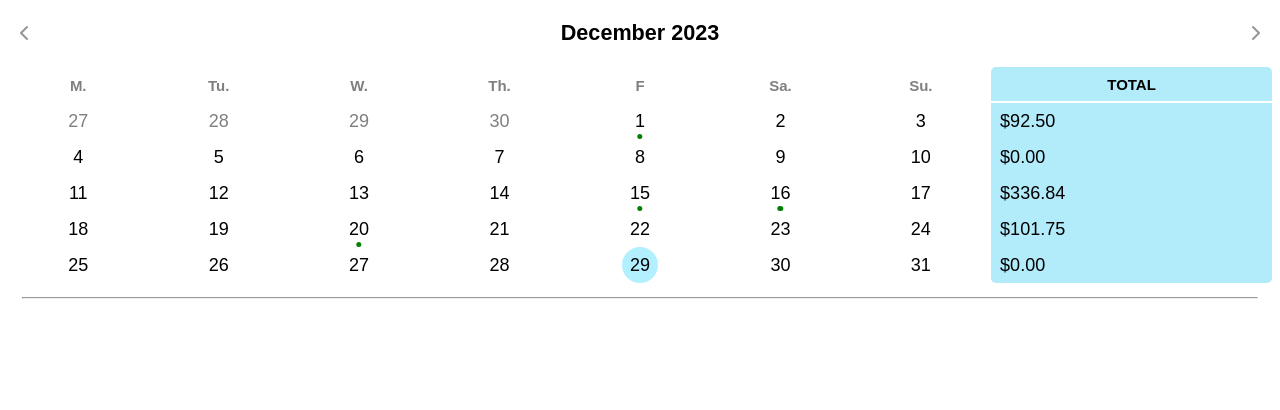
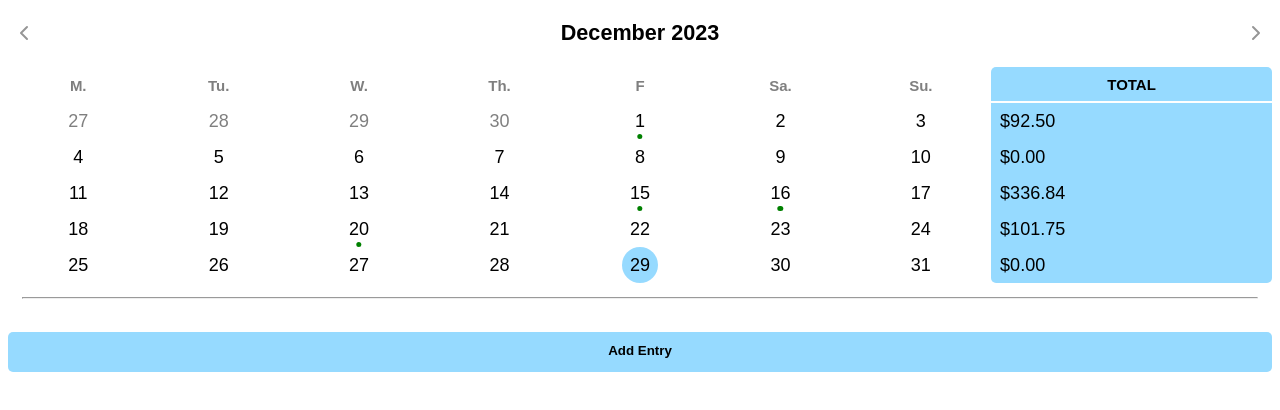
Before and after one commit to MinhQuan-Tran/Payment-Calculator, a Vue app in the folder Payment Calculator/: page / in a window 1280 px wide. Shown: the top 410 px of the page. Built offline with nearby package versions, Linux system fonts and the light colour scheme.

Commit message:
Add Entry functionality

```diff
--- a/Payment Calculator/src/App.vue
+++ b/Payment Calculator/src/App.vue
@@ -110,6 +110,9 @@ export default {
     },
   },
   methods: {
+    addEntry(entry: Entry) {
+      this.entries.push(entry);
+    },
   },
   watch: {
     selectedEntry(entry: Entry | null) {
@@ -126,7 +129,7 @@ export default {
 <template>
   <WeekSchedule :entries="entries" v-model:selected-date="selectedDate" />
   <hr>
-  <DaySchedule :entries="selectedEntries" />
+  <DaySchedule :entries="selectedEntries" @add-entry="addEntry" />
 </template>
 
 <style scoped>
--- a/Payment Calculator/src/assets/main.css
+++ b/Payment Calculator/src/assets/main.css
@@ -1,6 +1,8 @@
 :root {
   font-family: Arial, Helvetica, sans-serif;
   font-size: large;
+
+  --primary-color: 150, 218, 255;
 
   --border-radius: 5px;
 }
--- a/Payment Calculator/src/components/DaySchedule.vue
+++ b/Payment Calculator/src/components/DaySchedule.vue
@@ -8,6 +8,7 @@ export default {
             type: Array as () => Entry[],
         },
     },
+    emits: ["addEntry"],
     methods: {
         toTime(dateStr: string) {
             const date = new Date(dateStr);
@@ -22,6 +23,38 @@ export default {
         entryPay(entry: Entry) {
             const hours = this.hourDiff(entry);
             return entry.payRate * hours;
+        },
+        openAddEntryDialog() {
+            const dialog = document.querySelector("dialog#add-entry-dialog") as HTMLDialogElement;
+            if (dialog) {
+                dialog.showModal();
+            }
+        },
+        closeAddEntryDialog() {
+            const dialog = document.querySelector("dialog#add-entry-dialog") as HTMLDialogElement;
+            if (dialog) {
+                dialog.close();
+            }
+        },
+        addEntry(event: Event) {
+            event.preventDefault();
+
+            const dialog = document.querySelector("dialog#add-entry-dialog") as HTMLDialogElement;
+            if (dialog) {
+                const form = dialog.querySelector("form.add-entry-dialog") as HTMLFormElement;
+                if (form) {
+                    const formData = new FormData(form);
+                    const entry = {
+                        id: (this.entries?.length ?? 0) + 1,
+                        workplace: formData.get("workplace") as string,
+                        payRate: Number(formData.get("payRate")),
+                        from: new Date(formData.get("from") as string).toISOString(),
+                        to: new Date(formData.get("to") as string).toISOString(),
+                    };
+                    this.$emit("addEntry", entry);
+                    dialog.close();
+                }
+            }
         },
         currencyFormat,
     },
@@ -49,15 +82,40 @@ export default {
                 </div>
             </div>
         </div>
+        <button @click="openAddEntryDialog">Add Entry</button>
+        <dialog id="add-entry-dialog">
+            <button class="close-btn" @click="closeAddEntryDialog">X</button>
+            <h1>Add Entry</h1>
+            <form class="add-entry-dialog">
+                <label for="workplace">Workplace</label>
+                <input type="text" id="workplace" name="workplace" required>
+                <label for="payRate">Pay Rate</label>
+                <input type="number" id="payRate" name="payRate" step="0.01" required>
+                <label for="from">From</label>
+                <input type="datetime-local" id="from" name="from" required>
+                <label for="to">To</label>
+                <input type="datetime-local" id="to" name="to" required>
+                <br>
+                <button @click="addEntry" type="submit">Add</button>
+            </form>
+        </dialog>
     </div>
 </template>
 
 <style scoped>
+.day-schedule {
+    display: flex;
+    flex-direction: column;
+    align-items: stretch;
+    gap: 1rem;
+}
+
 .entry-list {
     display: flex;
     flex-direction: column;
+    align-items: stretch;
     gap: 1rem;
-    padding-right: 0.35rem;
+    padding: 0 0.35rem;
 }
 
 .entry {
@@ -101,4 +159,45 @@ export default {
 .primary {
     font-weight: bold;
 }
+
+button {
+    background: none;
+    border: none;
+    outline: none;
+    cursor: pointer;
+    padding: 0;
+    display: flex;
+    align-items: center;
+    justify-content: center;
+    border-radius: var(--border-radius);
+    line-height: 2em;
+    padding: 0.5em;
+    font-weight: bold;
+    transition: all 0.3s ease-in-out;
+    background: rgba(var(--primary-color), 1);
+}
+
+.close-btn {
+    position: absolute;
+    top: 0;
+    right: 0;
+    background: none;
+    border: none;
+    outline: none;
+    cursor: pointer;
+    padding: 0.5em;
+    display: flex;
+    align-items: center;
+    justify-content: center;
+    user-select: none;
+}
+
+.add-entry-dialog {
+    display: flex;
+    flex-direction: column;
+}
+
+.add-entry-dialog label {
+    margin-top: 0.5em;
+}
 </style>
--- a/Payment Calculator/src/components/WeekSchedule.vue
+++ b/Payment Calculator/src/components/WeekSchedule.vue
@@ -209,7 +209,7 @@ export default {
 
 .prev-btn:hover,
 .next-btn:hover {
-    background-color: rgba(0, 204, 255, 0.15);
+    background-color: rgba(150, 218, 255, 0.3);
 }
 
 .prev-btn {
@@ -244,7 +244,7 @@ export default {
 }
 
 .week-total {
-    background-color: rgba(0, 188, 235, 0.3);
+    background-color: rgba(var(--primary-color), 1);
     border-top-left-radius: var(--border-radius);
     border-top-right-radius: var(--border-radius);
     border-bottom: 2px solid white;
@@ -253,7 +253,7 @@ export default {
 .total {
     text-align: left;
     justify-content: start;
-    background-color: rgba(0, 188, 235, 0.3);
+    background-color: rgba(var(--primary-color), 1);
     padding: 0 0.5rem;
 }
 
@@ -304,6 +304,6 @@ export default {
 }
 
 .selected {
-    background-color: rgba(0, 204, 255, 0.3) !important;
+    background-color: rgba(var(--primary-color), 1) !important;
 }
 </style>
```
